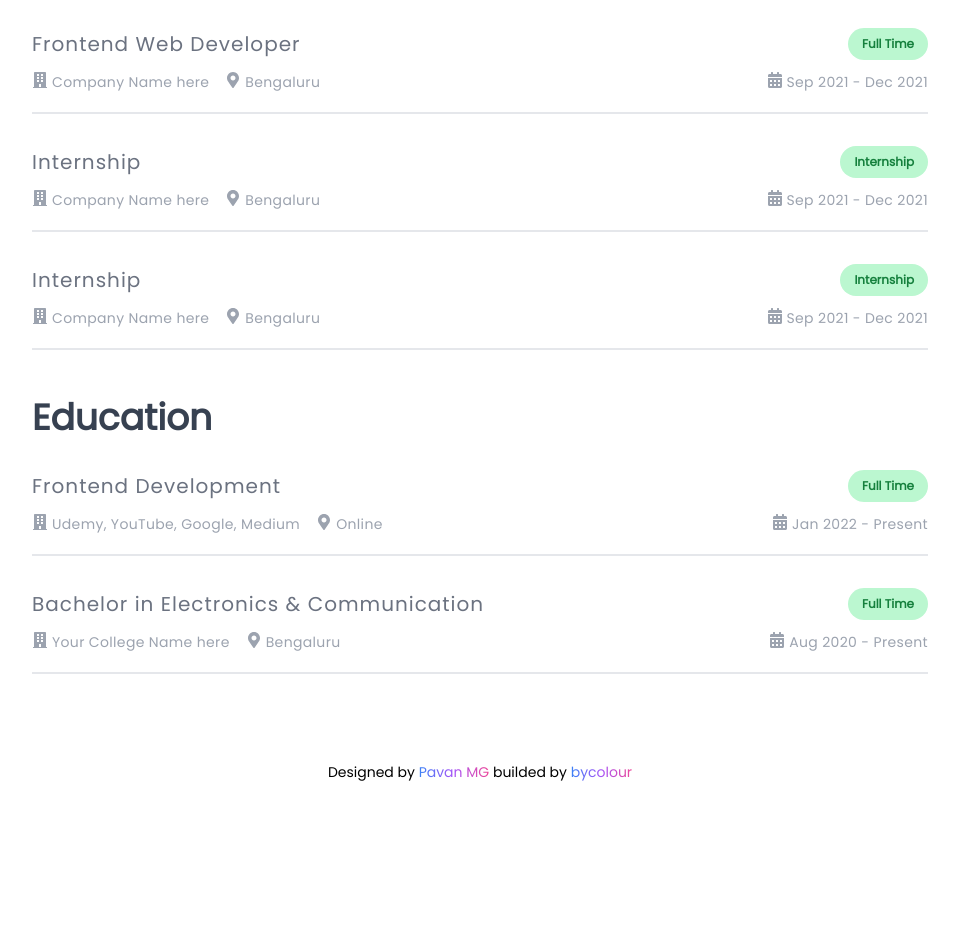
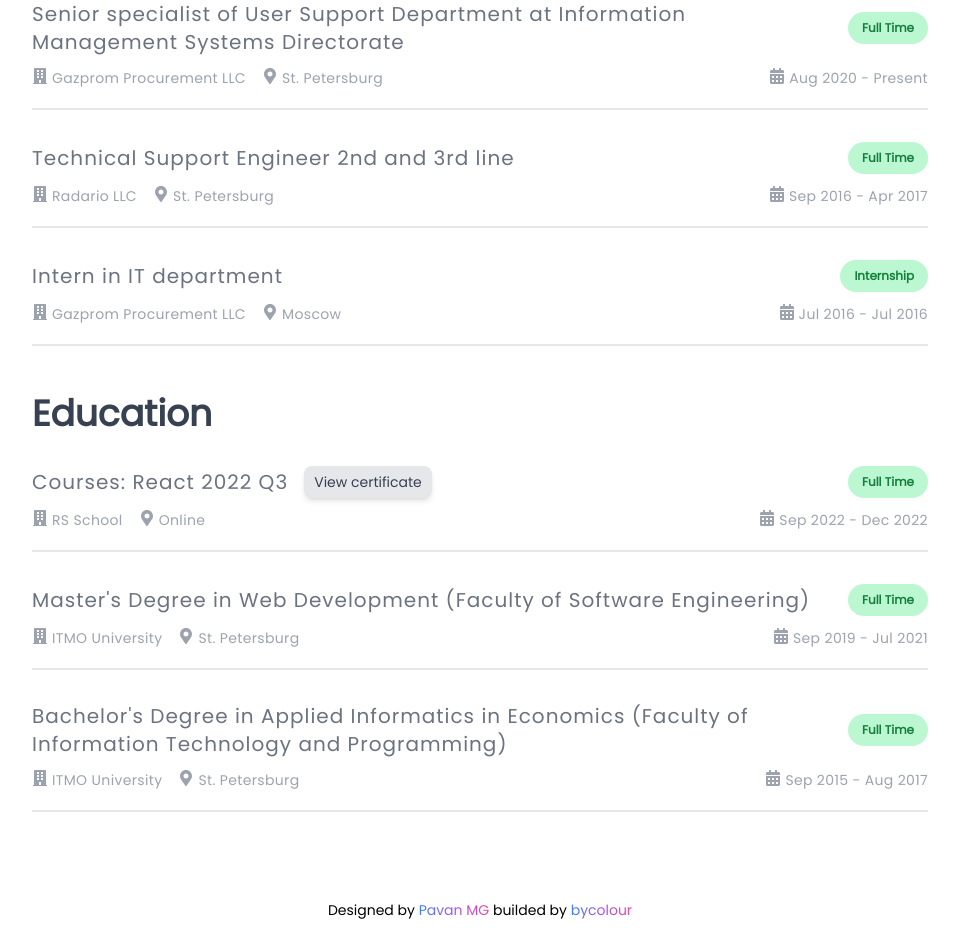
Before and after one commit to bycolour2/portfolio, a React (Vite) app: page /about in a window 1280 px wide. Shown: the part 436-1364 px from the top of the page, without its empty margins (160-1119 px from the left). Before the commit the page ends 1226 px from the top, so only its background shows below. Built offline with nearby package versions, Linux system fonts and the light colour scheme; what prettier-plugin-tailwindcss would draw is missing.

Commit message:
feat: adjusted details

```diff
--- a/src/Details.ts
+++ b/src/Details.ts
@@ -29,6 +29,8 @@ import projectImage3 from './assets/projects/project3.jpg';
 import projectImage4 from './assets/projects/project4.jpg';
 import projectImage5 from './assets/projects/project5.jpg';
 import projectImage6 from './assets/projects/project6.jpg';
+// Certificates
+import RSSReactQ3Cert from './assets/pdfs/RSS React 2022 Q3 Cert.pdf';
 
 // Logos
 // export const logos = {
@@ -41,7 +43,7 @@ export const personalDetails = {
   name: 'Rustam',
   tagline: 'I build things for web',
   img: profile,
-  about: `Lorem Ipsum is simply dummy text of the printing and typesetting industry. Lorem Ipsum has been the industry's standard dummy text ever since the 1500s, when an unknown printer took a galley of type and scrambled it to make a type specimen book.`,
+  about: `I'm an enthusiastic and detail-oriented Frontend developer, highly motivated to writing clear, concise, robust code that works. I have passion for both personal growth and for software development.`,
 };
 
 // Enter your Social Media URLs here
@@ -55,43 +57,55 @@ export const socialMediaUrl = {
 // Enter your Work Experience here
 export const workDetails = [
   {
-    position: 'Frontend Web Developer',
-    company: `Company Name here`,
-    location: 'Bengaluru',
+    position:
+      'Senior specialist of User Support Department at Information Management Systems Directorate',
+    company: `Gazprom Procurement LLC`,
+    location: 'St. Petersburg',
     type: 'Full Time',
-    duration: 'Sep 2021 - Dec 2021',
+    duration: 'Aug 2020 - Present',
   },
   {
-    position: 'Internship',
-    company: `Company Name here`,
-    location: 'Bengaluru',
-    type: 'Internship',
-    duration: 'Sep 2021 - Dec 2021',
+    position: 'Technical Support Engineer 2nd and 3rd line ',
+    company: `Radario LLC`,
+    location: 'St. Petersburg',
+    type: 'Full Time',
+    duration: 'Sep 2016 - Apr 2017',
   },
   {
-    position: 'Internship',
-    company: `Company Name here`,
-    location: 'Bengaluru',
+    position: 'Intern in IT department',
+    company: `Gazprom Procurement LLC`,
+    location: 'Moscow',
     type: 'Internship',
-    duration: 'Sep 2021 - Dec 2021',
+    duration: 'Jul 2016 - Jul 2016',
   },
 ];
 
 // Enter your Education Details here
 export const educationDetails = [
   {
-    position: 'Frontend Development',
-    company: 'Udemy, YouTube, Google, Medium',
+    position: 'Courses: React 2022 Q3',
+    company: 'RS School',
     location: 'Online',
     type: 'Full Time',
-    duration: 'Jan 2022 - Present',
+    duration: 'Sep 2022 - Dec 2022',
+    certificate: RSSReactQ3Cert,
   },
   {
-    position: 'Bachelor in Electronics & Communication',
-    company: `Your College Name here`,
-    location: 'Bengaluru',
+    position: "Master's Degree in Web Development (Faculty of Software Engineering)",
+    company: `ITMO University`,
+    location: 'St. Petersburg',
     type: 'Full Time',
-    duration: 'Aug 2020 - Present',
+    duration: 'Sep 2019 - Jul 2021',
+    certificate: '',
+  },
+  {
+    position:
+      "Bachelor's Degree in Applied Informatics in Economics (Faculty of Information Technology and Programming)",
+    company: `ITMO University`,
+    location: 'St. Petersburg',
+    type: 'Full Time',
+    duration: 'Sep 2015 - Aug 2017',
+    certificate: '',
   },
 ];
 
--- /dev/null
+++ b/src/components/ExperienceDetails.tsx
@@ -0,0 +1,55 @@
+import { FaBuilding, FaCalendarAlt, FaMapMarkerAlt } from 'react-icons/fa';
+
+interface IExperienceDetails {
+  company: string;
+  duration: string;
+  location: string;
+  position: string;
+  type: string;
+  certificate?: string;
+}
+
+export const ExperienceDetails = ({
+  company,
+  duration,
+  location,
+  position,
+  type,
+  certificate,
+}: IExperienceDetails) => {
+  return (
+    <article className="flex flex-col gap-3 border-b-2 border-gray-200 pt-8 pb-5">
+      <div className="flex flex-row items-center justify-between ">
+        <div className="inline-flex items-center">
+          <h3 className="mr-4 text-xl tracking-wider text-gray-500">{position}</h3>
+          {certificate ? (
+            <a
+              href={certificate}
+              target="_blank"
+              rel="noreferrer"
+              className="rounded-lg bg-gray-200 px-2.5 py-1.5 text-sm text-gray-700 shadow-md hover:bg-gray-300 hover:text-gray-700"
+            >
+              View certificate
+            </a>
+          ) : null}
+        </div>
+        <div className="min-w-fit rounded-3xl bg-green-200 px-3.5 py-2 text-xs font-semibold text-green-700">
+          {type}
+        </div>
+      </div>
+      <div className="flex flex-row items-center justify-between text-sm tracking-wide text-gray-400">
+        <div className="flex flex-row items-center gap-4">
+          <p className="inline-flex gap-1">
+            <FaBuilding size={16} /> {company}
+          </p>
+          <p className="inline-flex gap-1">
+            <FaMapMarkerAlt size={16} /> {location}
+          </p>
+        </div>
+        <p className="inline-flex gap-1">
+          <FaCalendarAlt size={16} /> {duration}
+        </p>
+      </div>
+    </article>
+  );
+};
--- a/src/pages/About.tsx
+++ b/src/pages/About.tsx
@@ -1,5 +1,6 @@
 import { FaBuilding, FaCalendarAlt, FaMapMarkerAlt } from 'react-icons/fa';
 
+import { ExperienceDetails } from '../components/ExperienceDetails';
 import { educationDetails, personalDetails, workDetails } from '../Details';
 
 export const About = () => {
@@ -13,64 +14,14 @@ export const About = () => {
       </section>
       <section>
         <h2 className="text-4xl font-bold text-gray-700">Work experience</h2>
-        {workDetails.map(({ company, duration, location, position, type }) => {
-          return (
-            <article
-              key={company}
-              className="flex flex-col gap-3 border-b-2 border-gray-200 pt-8 pb-5"
-            >
-              <div className="flex flex-row items-center justify-between">
-                <h3 className="text-xl tracking-wider text-gray-500">{position}</h3>
-                <div className="rounded-3xl bg-green-200 px-3.5 py-2 text-xs font-semibold text-green-700">
-                  {type}
-                </div>
-              </div>
-              <div className="flex flex-row items-center justify-between text-sm tracking-wide text-gray-400">
-                <div className="flex flex-row items-center gap-4">
-                  <p className="inline-flex gap-1">
-                    <FaBuilding size={16} /> {company}
-                  </p>
-                  <p className="inline-flex gap-1">
-                    <FaMapMarkerAlt size={16} /> {location}
-                  </p>
-                </div>
-                <p className="inline-flex gap-1">
-                  <FaCalendarAlt size={16} /> {duration}
-                </p>
-              </div>
-            </article>
-          );
+        {workDetails.map((work, index) => {
+          return <ExperienceDetails key={index} {...work} />;
         })}
       </section>
       <section>
         <h2 className="pt-12 text-4xl font-bold text-gray-700">Education</h2>
-        {educationDetails.map(({ company, duration, location, position, type }) => {
-          return (
-            <article
-              key={company}
-              className="flex flex-col gap-3 border-b-2 border-gray-200 pt-8 pb-5"
-            >
-              <div className="flex flex-row items-center justify-between ">
-                <h3 className="text-xl tracking-wider text-gray-500">{position}</h3>
-                <div className="rounded-3xl bg-green-200 px-3.5 py-2 text-xs font-semibold text-green-700">
-                  {type}
-                </div>
-              </div>
-              <div className="flex flex-row items-center justify-between text-sm tracking-wide text-gray-400">
-                <div className="flex flex-row items-center gap-4">
-                  <p className="inline-flex gap-1">
-                    <FaBuilding size={16} /> {company}
-                  </p>
-                  <p className="inline-flex gap-1">
-                    <FaMapMarkerAlt size={16} /> {location}
-                  </p>
-                </div>
-                <p className="inline-flex gap-1">
-                  <FaCalendarAlt size={16} /> {duration}
-                </p>
-              </div>
-            </article>
-          );
+        {educationDetails.map((education, index) => {
+          return <ExperienceDetails key={index} {...education} />;
         })}
       </section>
     </main>
```
Also changed, not shown: 1 other file (tests, documents, lock files or other folders).
